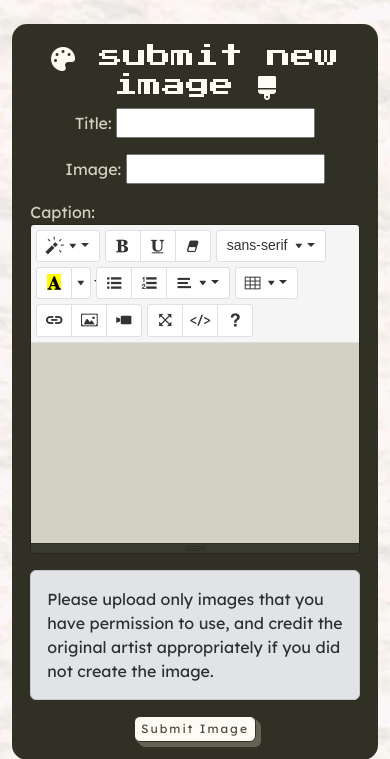
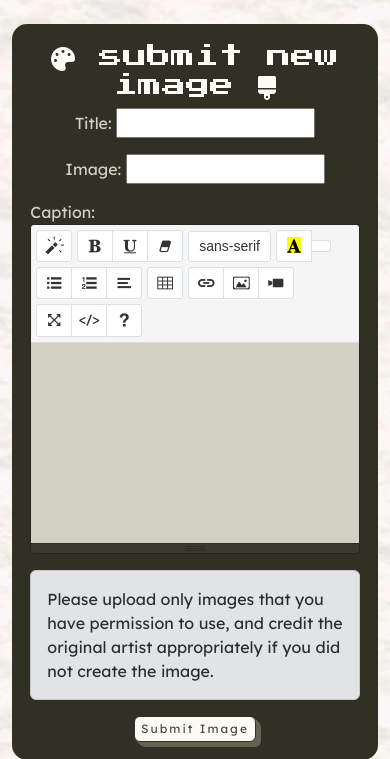
Before and after one commit to acmuckian/friendcurate, a Django app: page /submit in a window 390 px wide. Shown: the part 86-845 px from the top of the page. Run offline with Django 4.2, Linux system fonts and the light colour scheme; the visitor is signed in with stand-in values (Sample User, id 1); some libraries are stand-ins or nearby versions; some web fonts are replaced.

Commit message:
added to testing responsiveness

```diff
--- a/static/css/styles.css
+++ b/static/css/styles.css
@@ -324,7 +324,13 @@ main {
 .note-editable {
     background-color: #D3D1C4 !important;
 }
-
+.note-btn .note-icon-caret,
+.note-btn .note-icon-caret svg {
+    display: none !important;
+}
+ .note-btn.dropdown-toggle::after {
+    display: none !important;
+}
 /* favourites.html */
 
 #favourite-images {
```
Also changed, not shown: TESTING.md (+10 -0 lines).
